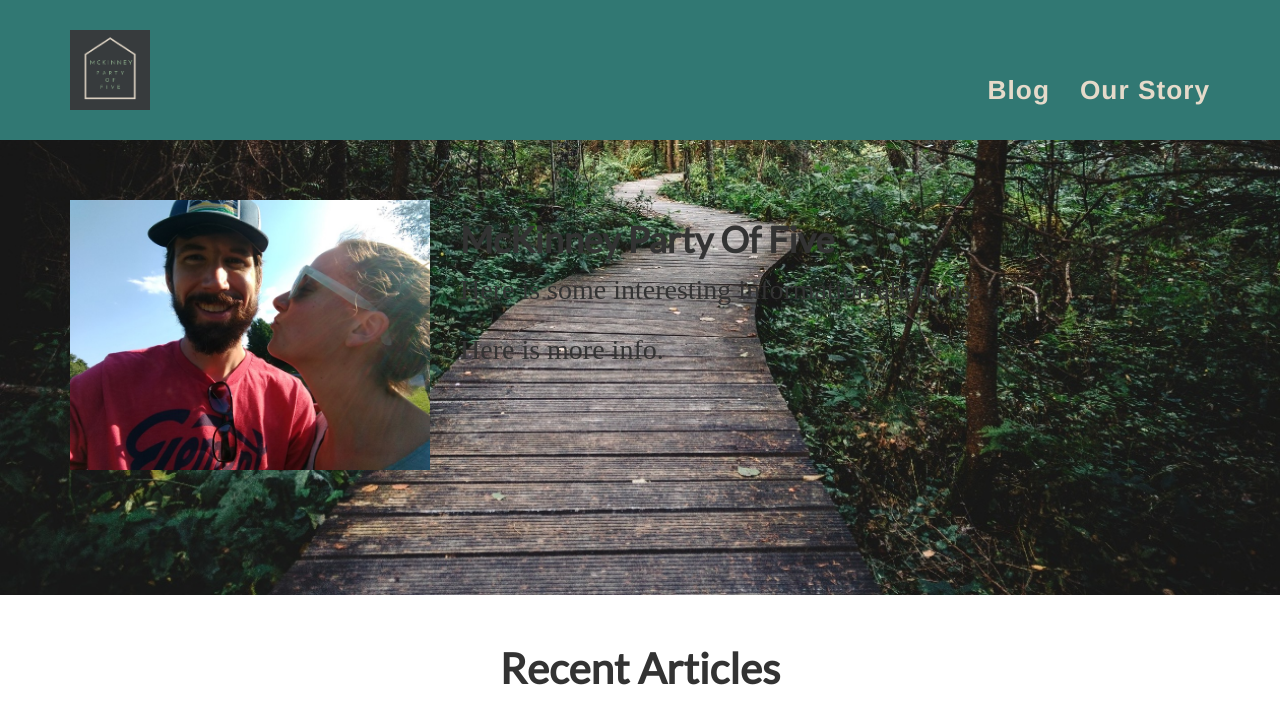
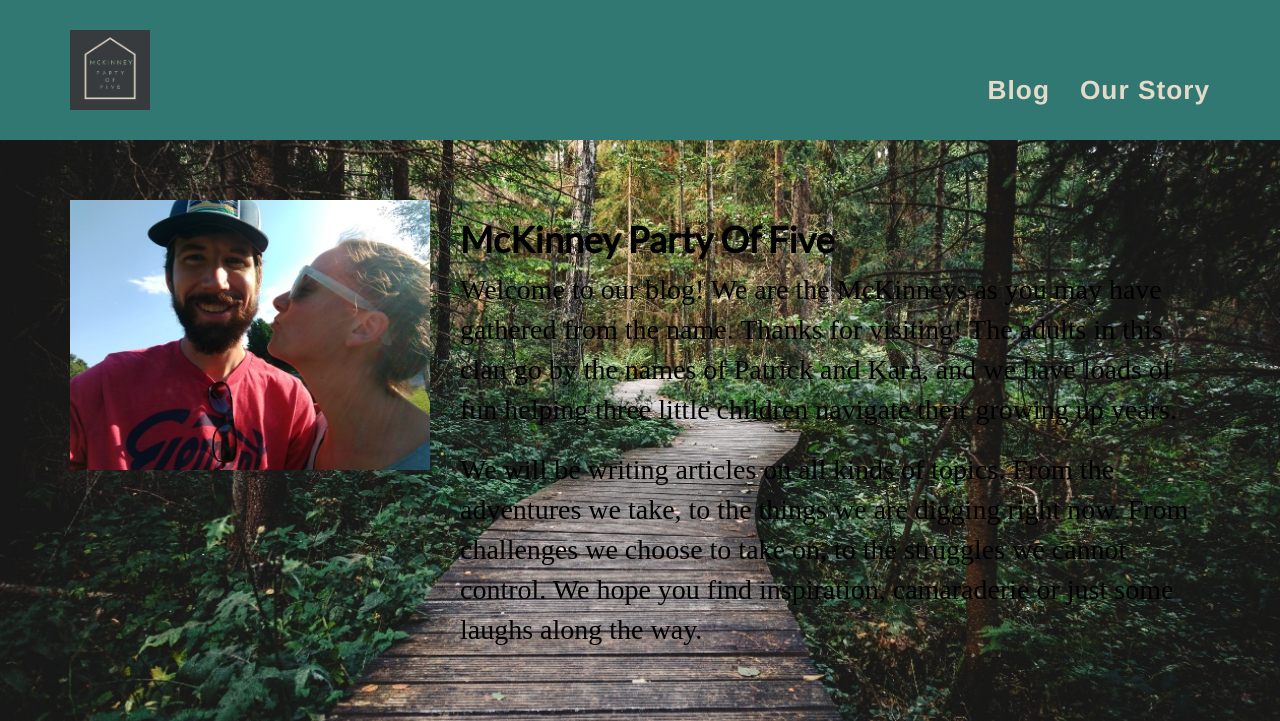
Before and after one commit to pmacMaps/mckinneypartyof5, a Jekyll site: the page built from index.html, in a window 1280 px wide and 1400 px high. Shown: the top 721 px of the window. Built offline with Jekyll 4.4.1, drawn with Linux system fonts in a browser that asks for light colours; some web fonts are replaced; grey boxes are pictures that could not be loaded.

Commit message:
update content for intro home section

```diff
--- a/css/style.css
+++ b/css/style.css
@@ -6,6 +6,7 @@
 body {
   font-family: 'Scope One', serif;
   overflow-x: hidden;
+  color: #000;
 }
 p {
     margin-bottom: 20px;
--- a/index.html
+++ b/index.html
@@ -8,14 +8,12 @@ page: home
     <div class="container">
         <div class="row">
             <div class="col-md-4">
-                <!-- family photo -->
-                <img alt="some alt text" class="img-responsive" src="{{ site.baseurl }}/assets/images/general/patrick-kara-italian-lake.jpg" />
+                <img alt="Patrick and Kara McKinney taking a selfie" class="img-responsive" src="{{ site.baseurl }}/assets/images/general/patrick-kara-italian-lake.jpg" />
             </div>
             <div class="col-md-8">
-                <!-- or "The McKinneys" and other text about us -->
                 <h1>{{ site.title }}</h1>
-                <p>Here is some interesting information about us.</p>
-                <p>Here is more info.</p>
+				<p>Welcome to our blog! We are the McKinneys as you may have gathered from the name. Thanks for visiting! The adults in this clan go by the names of Patrick and Kara, and we have loads of fun helping three little children navigate their growing up years.</p>
+				<p>We will be writing articles on all kinds of topics. From the adventures we take, to the things we are digging right now. From challenges we choose to take on, to the struggles we cannot control. We hope you find inspiration, camaraderie or just some laughs along the way.</p>
             </div>
         </div>
     </div>
```
